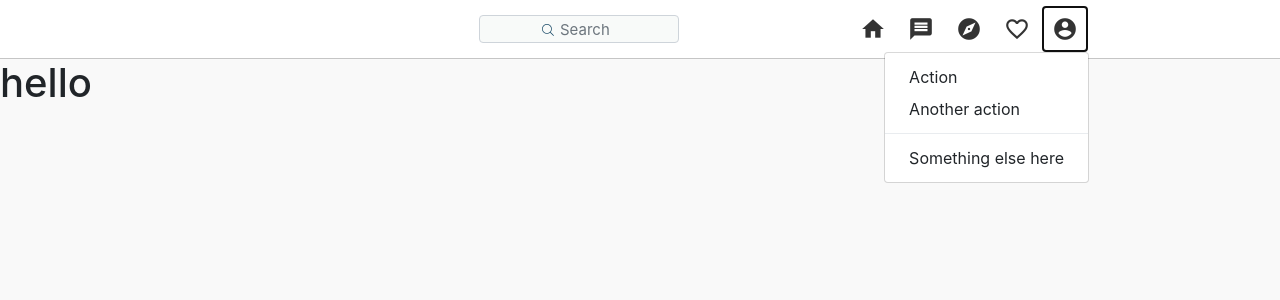
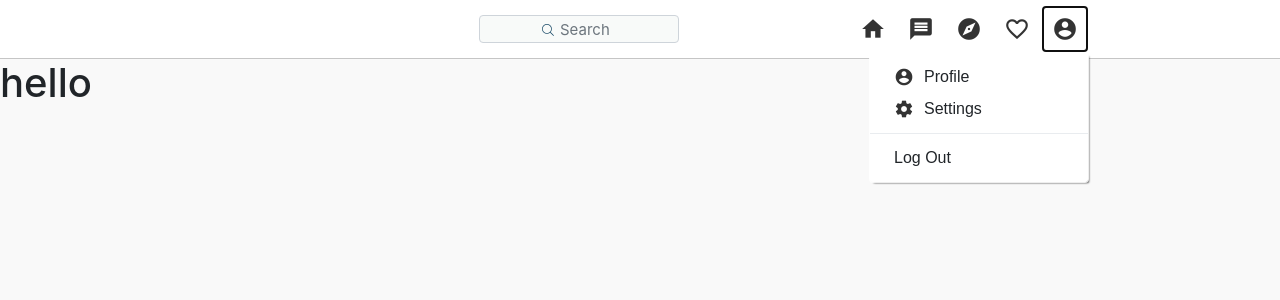
Before and after one commit to andyjohn23/python-instagram-clone, a Django app: page /home/ in a window 1280 px wide, after a click on "account_circle". Shown: the top 300 px of the page. Run offline with Django 3.2, Linux system fonts and the light colour scheme; the visitor is signed in with stand-in values (Sample User, id 1); some libraries are stand-ins or nearby versions.

Commit message:
added navbar and styled it

```diff
--- a/authentication/static/css/navbar.css
+++ b/authentication/static/css/navbar.css
@@ -59,3 +59,23 @@
   border: 1px solid rgba(64, 64, 64, 0.3);
   margin-top: 0.3rem;
 }
+.dropdown-menu {
+  width: 220px;
+  height: auto;
+  border: 0.5px solid rgba(255, 255, 255, 0.9);
+  outline: none;
+  box-shadow: 2px 2px 2px -2px rgba(0, 0, 0, 0.9);
+  border-radius: 4px;
+}
+.dropdown-item {
+  display: inline-flex;
+  align-items: center;
+  justify-items: center;
+  gap: 10px;
+  font-size: 16px;
+  font-family: sans-serif;
+  font-weight: normal;
+}
+.dropdown-item i {
+  font-size: 20px;
+}
--- a/authentication/templates/auth/navbar.html
+++ b/authentication/templates/auth/navbar.html
@@ -43,12 +43,20 @@
                         <i class="material-icons">account_circle</i>
                     </a>
                     <ul class="dropdown-menu dropdown-menu-right" aria-labelledby="navbarDropdown">
-                        <li><a class="dropdown-item" href="#">Action</a></li>
-                        <li><a class="dropdown-item" href="#">Another action</a></li>
+                        <li>
+                            <a class="dropdown-item" href="">
+                                <i class="material-icons">account_circle</i>Profile
+                            </a>
+                        </li>
+                        <li>
+                            <a class="dropdown-item" href="">
+                                <i class="material-icons">settings</i>Settings
+                            </a>
+                        </li>
                         <li>
                             <hr class="dropdown-divider">
                         </li>
-                        <li><a class="dropdown-item" href="#">Something else here</a></li>
+                        <li><a class="dropdown-item" href="">Log Out</a></li>
                     </ul>
                 </li>
                 {% else %}
```
